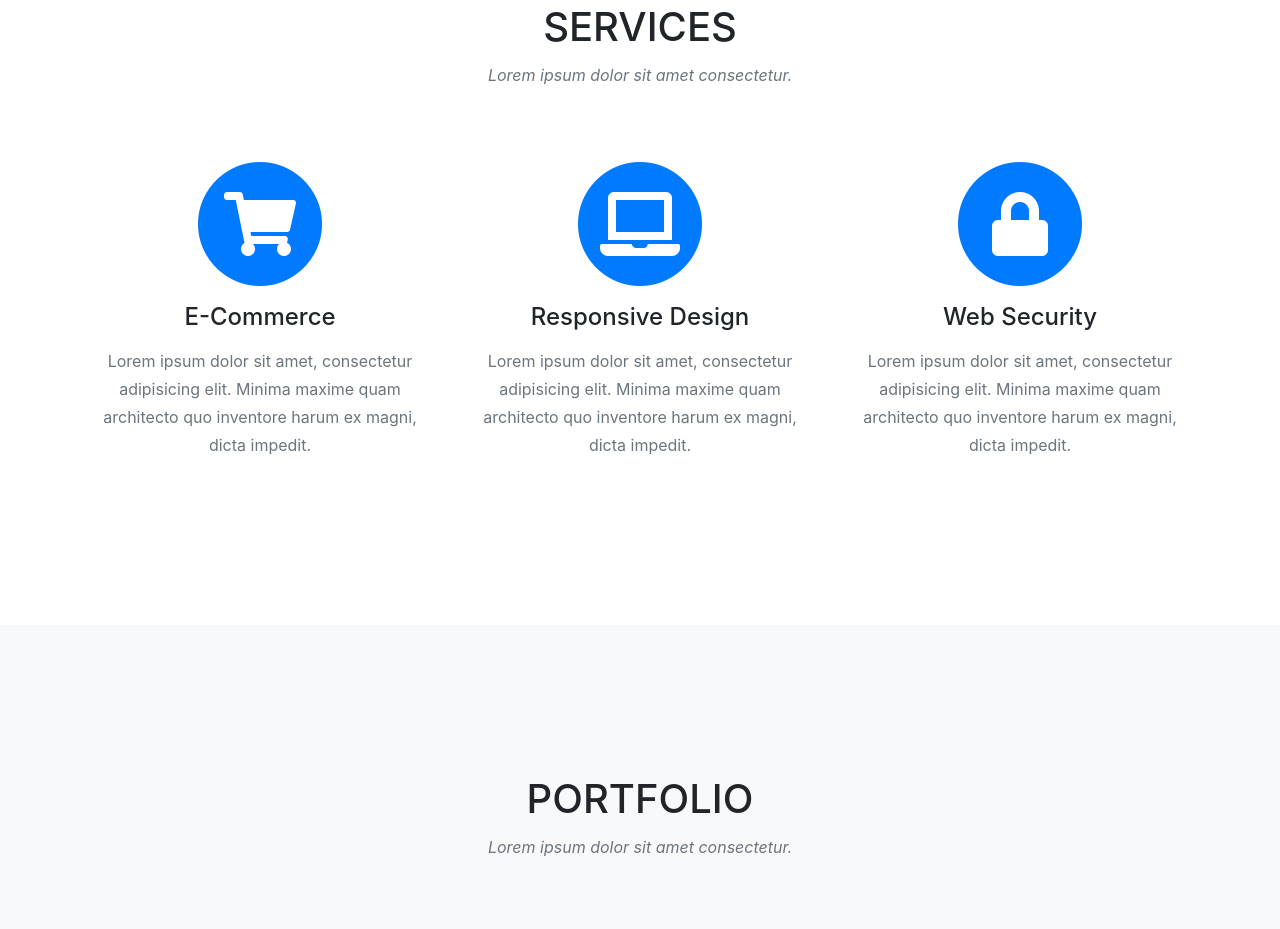
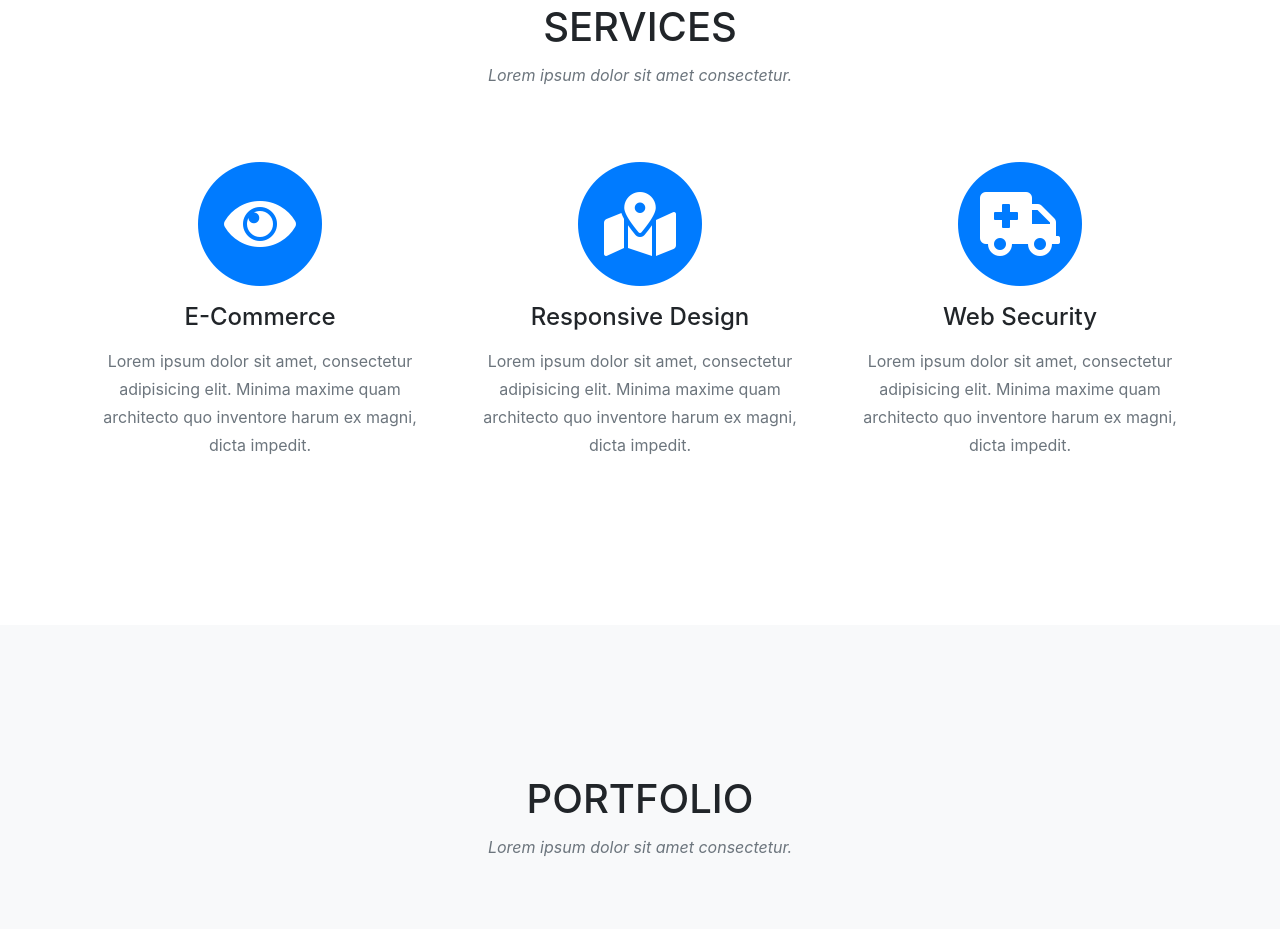
Before and after one commit to healthcarestats/iammate.github.io, a website with bundled scripts: page index.html in a window 1280 px wide. Shown: the part 875-1804 px from the top of the page. Built offline with nearby package versions, Linux system fonts and the light colour scheme; a web font is replaced by a local one.

Commit message:
Fa icons added

```diff
--- a/index.html
+++ b/index.html
@@ -81,7 +81,7 @@
           <div class="col-md-4">
             <span class="fa-stack fa-4x">
               <i class="fas fa-circle fa-stack-2x text-primary"></i>
-              <i class="fas fa-shopping-cart fa-stack-1x fa-inverse"></i>
+              <i class="fas fa-eye fa-stack-1x fa-inverse"></i>
             </span>
             <h4 class="service-heading">E-Commerce</h4>
             <p class="text-muted">Lorem ipsum dolor sit amet, consectetur adipisicing elit. Minima maxime quam architecto quo inventore harum ex magni, dicta impedit.</p>
@@ -89,7 +89,7 @@
           <div class="col-md-4">
             <span class="fa-stack fa-4x">
               <i class="fas fa-circle fa-stack-2x text-primary"></i>
-              <i class="fas fa-laptop fa-stack-1x fa-inverse"></i>
+              <i class="fas fa-map-marked-alt fa-stack-1x fa-inverse"></i>
             </span>
             <h4 class="service-heading">Responsive Design</h4>
             <p class="text-muted">Lorem ipsum dolor sit amet, consectetur adipisicing elit. Minima maxime quam architecto quo inventore harum ex magni, dicta impedit.</p>
@@ -97,7 +97,7 @@
           <div class="col-md-4">
             <span class="fa-stack fa-4x">
               <i class="fas fa-circle fa-stack-2x text-primary"></i>
-              <i class="fas fa-lock fa-stack-1x fa-inverse"></i>
+              <i class="fas fa-ambulance fa-stack-1x fa-inverse"></i>
             </span>
             <h4 class="service-heading">Web Security</h4>
             <p class="text-muted">Lorem ipsum dolor sit amet, consectetur adipisicing elit. Minima maxime quam architecto quo inventore harum ex magni, dicta impedit.</p>
```
